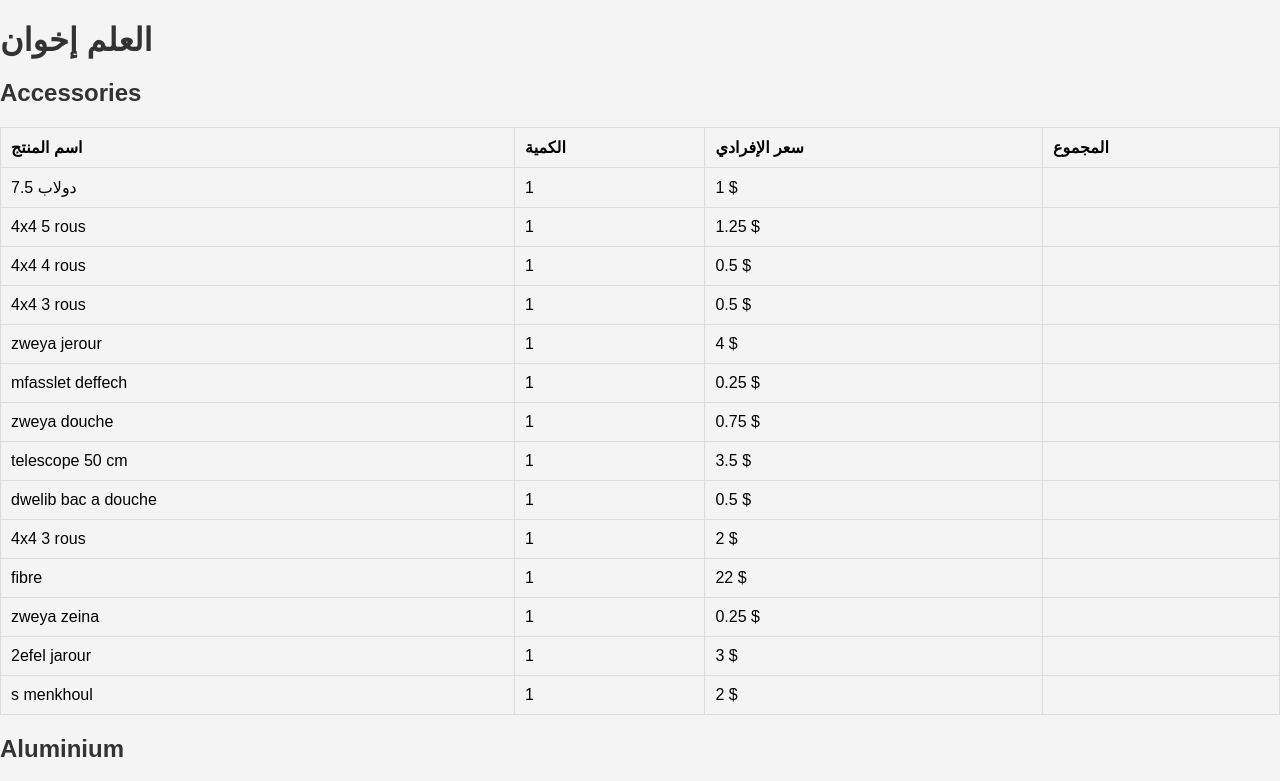
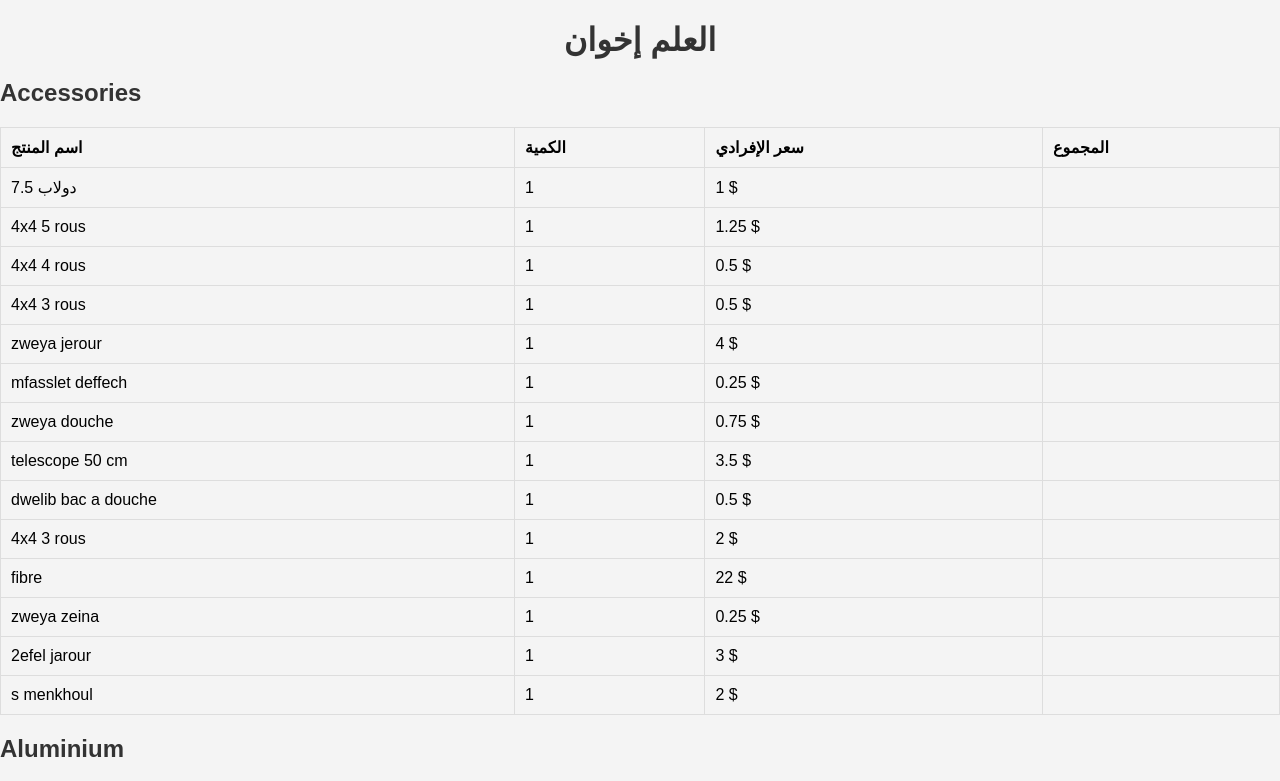
Before and after one commit to RoBat-1/Alam-Bros, a plain HTML site: page index.html in a window 1280 px wide. Shown: the top 781 px of the page. Drawn offline with Linux system fonts and the light colour scheme.

Commit message:
Update index.html

```diff
--- a/index.html
+++ b/index.html
@@ -6,7 +6,7 @@
     <title>Item price</title>
 </head>
 <body>
-<h1>العلم إخوان</h1>
+<center><h1>العلم إخوان</h1></center>
     <h2>Accessories</h2>
     <table class="items">
         <thead>
```
